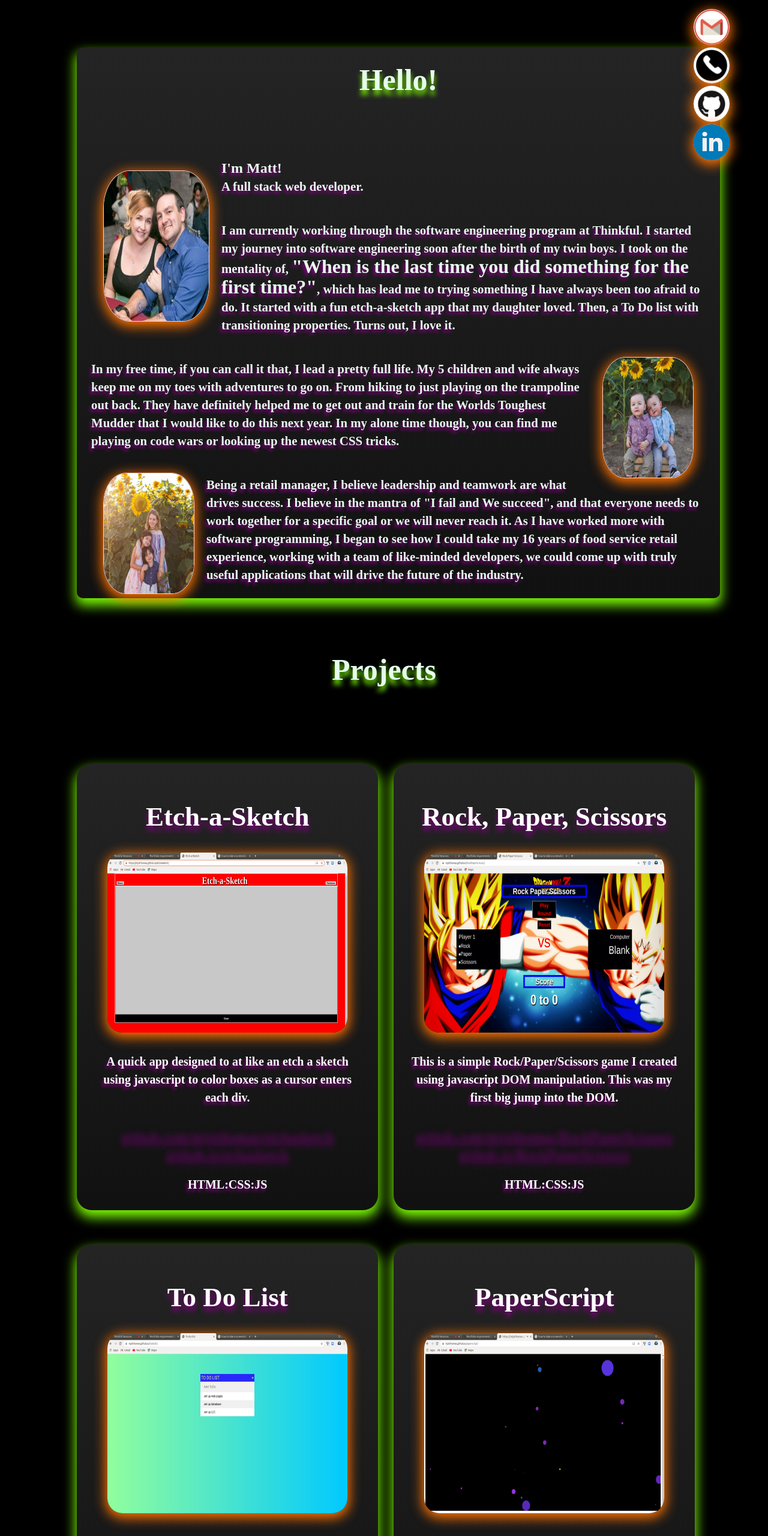
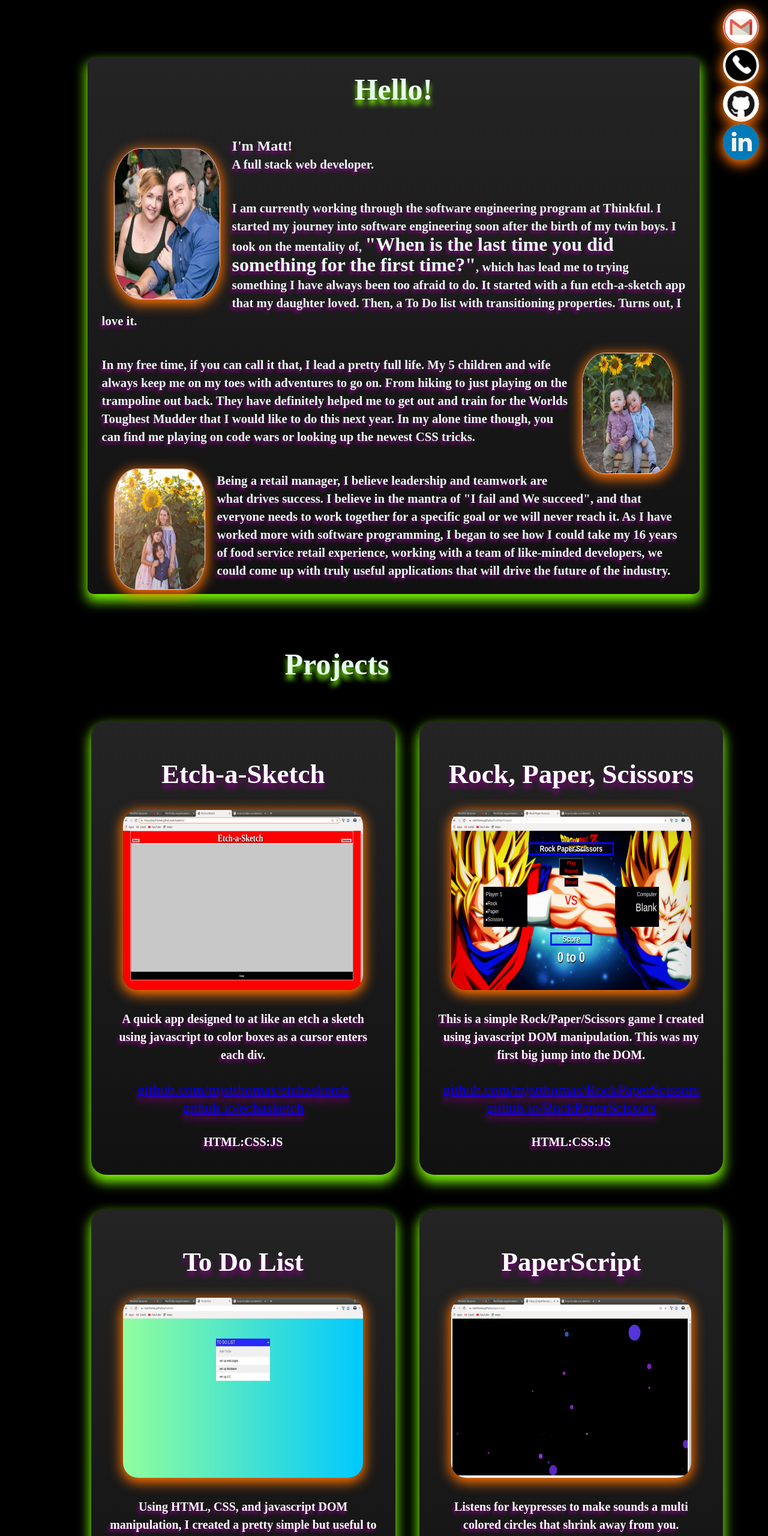
Before and after one commit to mjstthomas/portfolio, a plain HTML site: page index.html in a window 1280 px wide. Shown: the top 2560 px of the page at 60% size. Drawn offline with nearby package versions, Linux system fonts and the light colour scheme.

Commit message:
added css

```diff
--- a/index.html
+++ b/index.html
@@ -19,12 +19,13 @@
 						<a href="mailto:mjstthomas0516@gmail.com" title="email">
 							<img class="imgLink front" src="./images/gmail.png" alt="email link">
 						</a>
-					</article>
+						</article>
 					</li>
 					<li class="contacts">
 						<article class="contacts-inner">
 							<a href="tel:+15205896530" title="phone number">
 								<img class="imgLink front" src="./images/phone.png" alt="phone link">
+
 							</a>
 						</article>
 					</li>
@@ -124,6 +125,14 @@
 					<a href="https://react-blackjack-liard.vercel.app/" target="_blank">react-blackjack-liard.vercel.app/</a><br>
 					<p class="description">HTML:CSS:React:Postgresql</p>
 				</li>
+				<li>
+					<h3>Dev.it</h3>
+					<img src="./images/Devit.png" alt="Dev.it screen">
+					<p class="description">A hyper focused FullStack application created to help businesses find software developers with the skills needed to finish projects</p><br>
+					<a href="https://github.com/mjstthomas/capstone11" target="_blank">github.com/mjstthomas/capstone11</a><br>
+					<a href="https://capstone11.vercel.app/" target="_blank">capstone11.vercel.app/</a><br>
+					<p class="description">HTML:CSS:React:Postgresql</p>
+				</li>
 			</ul>
 		</section>
 	</main>
--- a/style.css
+++ b/style.css
@@ -22,13 +22,8 @@ body{
 	height: 75px;
 	margin-top: 0;
 }
-header{
-	display: inline;
-	width: 100%;
-	height: 150px;
-	margin-bottom: 0;
-}
-	.contLinks{
+
+.contLinks{
 		position: fixed;
 		top: 0;
 		right: 0;
@@ -42,7 +37,6 @@ header{
 .imgLink{
 	height: 60px;
 	width: 60px;
-	margin-right: 2em;
 	border-radius: 50%;
 }
 .contacts{
@@ -122,7 +116,7 @@ h2{
 	text-shadow: 0px 8px 8px var(--primary-color);
 	font-size: 50px;
 	width: 80%;
-	margin: 0 10% 10% 10%;
+	margin: 0 10% 5% 10%;
 	height: 25%;
 }
 h3{
@@ -138,9 +132,12 @@ h3{
 	padding-left: 0;
 
 }
+.myProjects li{
+	height: 700px;
+}
 li img{
 	margin: auto;
-	height: 300px;
+	height: 200px;
 	width: 80%;
 	border-radius: 25px;
 	box-shadow: 0px 5px 20px 3px var(--third-color);
@@ -156,7 +153,6 @@ li img{
 li a{
 	font-size: 1.23em;
 	line-height: 24px;
-	color: transparent;
 	text-shadow: 0px 8px 10px var(--secondary-color);
 }
 .me{
@@ -192,13 +188,13 @@ li a{
 
 }
 main{
-	width: 80%;
-	margin: 30px 10% 0 10%;
+	width: 100%;
+	padding: 1em;
 }
 #aboutMe{
 		margin: 5em auto;
 		padding: 1.5em;
-		width: 100%;
+		width: 95%;
 		background-color: var(--card-background);
 		background-image: linear-gradient(#242424, #111);
 		border-radius: 10px;
@@ -209,7 +205,8 @@ main{
 	font-size: 1.3rem;
 }
 #myWork{
-		padding-top: 10px;
+		padding: .5em;
+		width: 80%;
 }
 p{
 	width: 100%;
@@ -226,7 +223,6 @@ p{
 }
 li{
 	text-align: center;
-	width: 90%;
 	font-size: 20px;
 	line-height: 30px;
 	margin-top: 25px;
@@ -234,6 +230,8 @@ li{
 }
 
 .myProjects li{
+	/* margin: auto; */
+	width: 80%;
 	background-color: var(--card-background);
 	background-image: linear-gradient(#242424, #111);
 	color: white;
@@ -288,8 +286,13 @@ li{
 		line-height: 32px;
 	}
 	.myProjects{
+		width: 100%;
+		margin: 0;
 		display: grid;
-		grid-template-columns: repeat(2, 1fr);
-		grid-gap: 2em;
+		grid-template-columns: repeat(2, 55%);
+		grid-column-gap: 6em;
+	}
+	.myProjects li{
+		width: 100%;
 	}
 }
```
Also changed, not shown: images/Devit.png (added).
